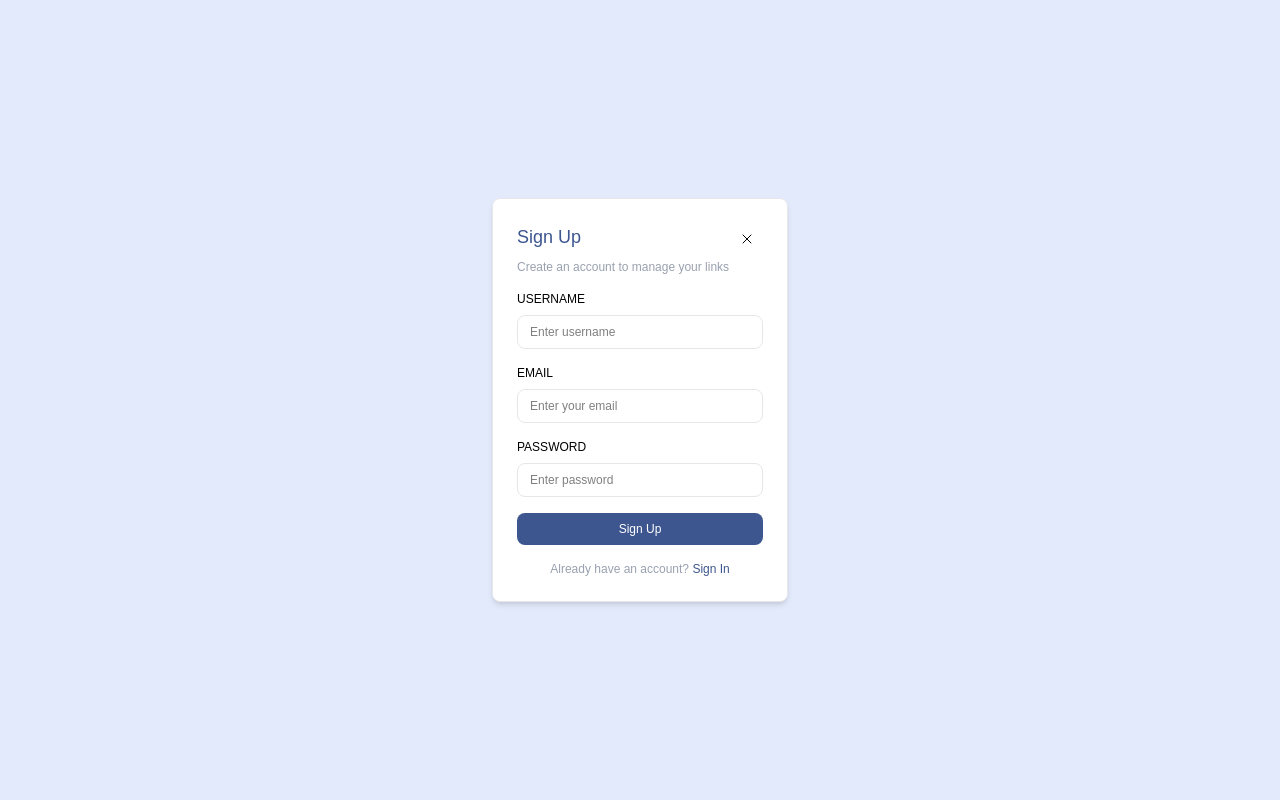
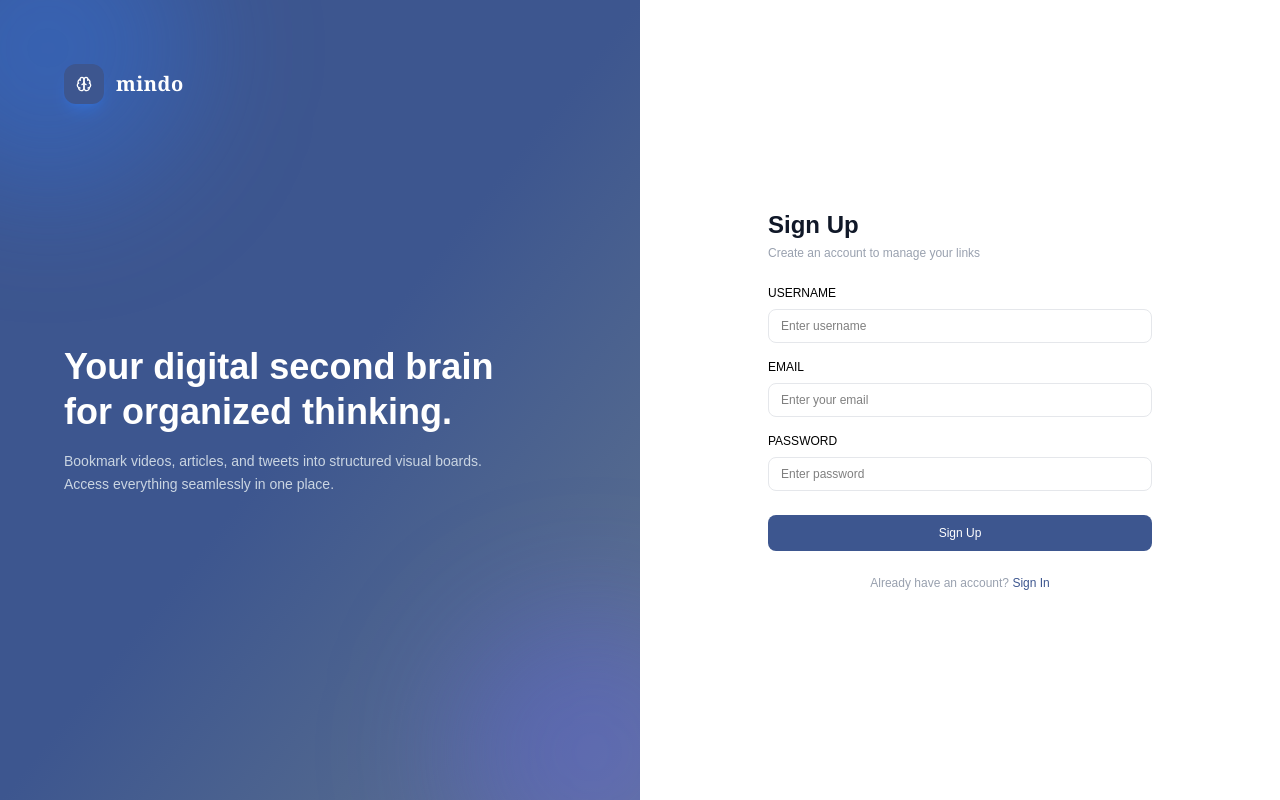
Before and after one commit to sakshi2005-30/Mindo, a React (Vite) app in the folder frontend/: page / in a window 1280 px wide. Built offline with nearby package versions, Linux system fonts and the light colour scheme; no server answers.

Commit message:
changes in the authlayout ,signin and signup layout

```diff
--- a/frontend/src/components/SignUp.tsx
+++ b/frontend/src/components/SignUp.tsx
@@ -2,12 +2,13 @@ import React, { useState } from "react";
 import axios from "axios";
 import { Input } from "./ui/InputComponent";
 import { api } from "../services/api";
-import { CrossIcon } from "./icons/PlusIcon";
 import { useAuth } from "../context/AuthContext";
 import { useNavigate } from "react-router-dom";
+
 interface signUpProps {
   onSwitchToSignIn: () => void;
 }
+
 export const Signup = (props: signUpProps) => {
   const navigate = useNavigate();
   const { signup } = useAuth();
@@ -17,6 +18,7 @@ export const Signup = (props: signUpProps) => {
   const [loading, setLoading] = useState<boolean>(false);
   const [error, setError] = useState<string>("");
   const [success, setSuccess] = useState<string>("");
+
   const handleSubmit = async (e: React.FormEvent<HTMLFormElement>) => {
     e.preventDefault();
     setError("");
@@ -28,7 +30,7 @@ export const Signup = (props: signUpProps) => {
         password,
         email,
       });
-      setSuccess(response.data.mesage || "Account created successfully");
+      setSuccess(response.data.message || "Account created successfully");
       await signup();
 
       setEmail("");
@@ -44,22 +46,17 @@ export const Signup = (props: signUpProps) => {
     }
     setLoading(false);
   };
+
   return (
-    <div className="min-h-screen fixed inset-0 z-50 flex items-center justify-center p-4 ">
-      <div className="w-full sm:w-74 bg-white border rounded-lg flex flex-col items-left px-4 sm:px-6 py-6 border-gray-200 m-2 sm:m-6 shadow-md gap-4 ">
-        {/* header */}
+    <div className="w-full max-w-sm mx-auto flex flex-col gap-6">
+      {/* Header */}
       <div className="flex flex-col gap-1">
-          <div className="flex justify-between">
-            <h1 className="text-lg font-medium text-blue">Sign Up</h1>
-            <div className="hover:bg-light-blue p-2 rounded-full hover:text-blue transition-all duration-300 cursor-pointer">
-              {" "}
-              <CrossIcon size="md" />
-            </div>
-          </div>
+        <h1 className="text-2xl font-bold text-gray-900">Sign Up</h1>
         <p className="text-xs text-gray-400">
           Create an account to manage your links
         </p>
       </div>
+
       {error && (
         <div className="bg-red-50 border border-red-200 text-red-600 text-xs p-2.5 rounded-lg">
           {error}
@@ -71,6 +68,7 @@ export const Signup = (props: signUpProps) => {
           {success}
         </div>
       )}
+
       <form className="flex flex-col gap-4" onSubmit={handleSubmit}>
         <Input
           label="Username"
@@ -98,23 +96,25 @@ export const Signup = (props: signUpProps) => {
           value={password}
           onChange={(e) => setPassword(e.target.value)}
         />
+
         <button
           type="submit"
           disabled={loading}
-            className="w-full bg-blue text-white text-xs font-medium rounded-lg px-4 py-2 hover:bg-blue/95 hover:shadow-lg hover:shadow-blue/50 cursor-pointer transition transform duration-300 hover:-translate-y-0.5 flex justify-center items-center disabled:opacity-50"
+          className="w-full bg-blue text-white text-xs font-medium rounded-lg px-4 py-2.5 hover:bg-blue/95 hover:shadow-lg hover:shadow-blue/50 cursor-pointer transition transform duration-300 hover:-translate-y-0.5 flex justify-center items-center disabled:opacity-50 mt-2"
         >
           {loading ? "Creating account..." : "Sign Up"}
         </button>
       </form>
+
       <div className="text-center text-xs text-gray-400">
         Already have an account?{" "}
-          <a
+        <button
+          type="button"
           onClick={props.onSwitchToSignIn}
           className="text-blue font-medium hover:underline cursor-pointer"
         >
           Sign In
-          </a>
-        </div>
+        </button>
       </div>
     </div>
   );
--- a/frontend/src/components/Signin.tsx
+++ b/frontend/src/components/Signin.tsx
@@ -2,21 +2,22 @@ import React, { useState } from "react";
 import axios from "axios";
 import { Input } from "./ui/InputComponent";
 import { api } from "../services/api";
-import { CrossIcon } from "./icons/PlusIcon";
 import { useAuth } from "../context/AuthContext";
 import { useNavigate } from "react-router-dom";
+
 interface signInProps {
   onSwitchToSignUp: () => void;
 }
+
 export const Signin = (props: signInProps) => {
   const navigate = useNavigate();
   const { signin } = useAuth();
   const [username, setUsername] = useState<string>("");
-
   const [password, setPassword] = useState<string>("");
   const [loading, setLoading] = useState<boolean>(false);
   const [error, setError] = useState<string>("");
   const [success, setSuccess] = useState<string>("");
+
   const handleSubmit = async (e: React.FormEvent<HTMLFormElement>) => {
     e.preventDefault();
     setError("");
@@ -31,28 +32,22 @@ export const Signin = (props: signInProps) => {
       navigate("/dashboard");
     } catch (err: any) {
       if (axios.isAxiosError(err) && err.response) {
-        setError(err.response.data.message || "Signup failed");
+        setError(err.response.data.message || "Signin failed");
       } else {
         setError("Something went wrong. Please try again.");
       }
     }
     setLoading(false);
   };
+
   return (
-    <div className="min-h-screen fixed inset-0  z-50 flex items-center justify-center p-4 ">
-      <div className="w-full sm:w-74 bg-white border rounded-lg flex flex-col items-left px-4 sm:px-6 py-6 border-gray-200 m-2 sm:m-6 shadow-md gap-4 sm:gap-6">
-        {/* header */}
+    <div className="w-full max-w-sm mx-auto flex flex-col gap-6">
+      {/* Header */}
       <div className="flex flex-col gap-1">
-          <div className="flex justify-between">
-            <h1 className="text-lg font-medium text-blue">Sign In</h1>
-            <div className="hover:bg-light-blue p-2 rounded-full hover:text-blue transition-all duration-300 cursor-pointer">
-              {" "}
-              <CrossIcon size="md" />
-            </div>
+        <h1 className="text-2xl font-bold text-gray-900">Sign In</h1>
+        <p className="text-xs text-gray-400">Sign in to your account</p>
       </div>
 
-          <p className="text-xs text-gray-400">Sign in to your account </p>
-        </div>
       {error && (
         <div className="bg-red-50 border border-red-200 text-red-600 text-xs p-2.5 rounded-lg">
           {error}
@@ -64,6 +59,7 @@ export const Signin = (props: signInProps) => {
           {success}
         </div>
       )}
+
       <form className="flex flex-col gap-4" onSubmit={handleSubmit}>
         <Input
           label="Username"
@@ -82,23 +78,25 @@ export const Signin = (props: signInProps) => {
           value={password}
           onChange={(e) => setPassword(e.target.value)}
         />
+
         <button
           type="submit"
           disabled={loading}
-            className="w-full bg-blue text-white text-xs font-medium rounded-lg px-4 py-2 hover:bg-blue/95 hover:shadow-lg hover:shadow-blue/50 cursor-pointer transition transform duration-300 hover:-translate-y-0.5 flex justify-center items-center disabled:opacity-50"
+          className="w-full bg-blue text-white text-xs font-medium rounded-lg px-4 py-2.5 hover:bg-blue/95 hover:shadow-lg hover:shadow-blue/50 cursor-pointer transition transform duration-300 hover:-translate-y-0.5 flex justify-center items-center disabled:opacity-50 mt-2"
         >
           {loading ? "Signing in..." : "Sign In"}
         </button>
       </form>
+
       <div className="text-center text-xs text-gray-400">
         Don't have an account?{" "}
-          <a
+        <button
+          type="button"
           onClick={props.onSwitchToSignUp}
           className="text-blue font-medium hover:underline cursor-pointer"
         >
           Sign Up
-          </a>
-        </div>
+        </button>
       </div>
     </div>
   );
--- a/frontend/src/pages/AuthLayout.tsx
+++ b/frontend/src/pages/AuthLayout.tsx
@@ -1,16 +1,54 @@
+import { useState } from "react";
 import { Signin } from "../components/Signin";
 import { Signup } from "../components/SignUp";
-import { useState } from "react";
+import { BrainIcon } from "../components/icons/PlusIcon";
+
 export const AuthLayout = () => {
   const [authType, setAuthType] = useState<"signin" | "signup">("signup");
+
   return (
-    <div className="bg-light-blue min-h-screen">
-      {authType === "signup" && (
-        <Signup onSwitchToSignIn={() => setAuthType("signin")} />
-      )}
-      {authType === "signin" && (
-        <Signin onSwitchToSignUp={() => setAuthType("signup")} />
-      )}
+    <div className="w-screen h-screen min-h-screen grid grid-cols-1 md:grid-cols-2 overflow-hidden bg-white">
+      {/* Left Side: Visual/Branding Section */}
+      <div className="hidden md:flex flex-col justify-between p-12 lg:p-16 bg-gradient-to-br from-blue via-blue to-slate-500 text-white relative overflow-hidden">
+        {/* Subtle Glow Accents */}
+        <div className="absolute -top-24 -left-24 w-72 h-72 bg-blue-500/30 rounded-full blur-3xl pointer-events-none" />
+        <div className="absolute -bottom-24 -right-24 w-72 h-72 bg-indigo-500/30 rounded-full blur-3xl pointer-events-none" />
+
+        {/* Logo / Brand Header */}
+        <div className="relative z-10 flex items-center gap-3">
+          <div className="w-10 h-10 rounded-xl bg-blue flex items-center justify-center shadow-lg shadow-blue-500/30">
+            <span className="font-black text-white text-xl"><BrainIcon size="md"/></span>
+          </div>
+          <span className="font-bold text-xl font-serif tracking-wide text-white">
+            mindo
+          </span>
+        </div>
+
+        {/* Value Proposition */}
+        <div className="relative z-10 my-auto max-w-md">
+          <h2 className="text-3xl lg:text-4xl font-extrabold leading-tight mb-4">
+            Your digital second brain for organized thinking.
+          </h2>
+          <p className="text-sm text-slate-300 leading-relaxed">
+            Bookmark videos, articles, and tweets into structured visual boards.
+            Access everything seamlessly in one place.
+          </p>
+        </div>
+
+
+
+      </div>
+
+      {/* Right Side: Auth Form Container */}
+      <div className="flex flex-col justify-center items-center p-8 lg:p-16 bg-white overflow-y-auto">
+        <div className="w-full max-w-md">
+          {authType === "signup" ? (
+            <Signup onSwitchToSignIn={() => setAuthType("signin")} />
+          ) : (
+            <Signin onSwitchToSignUp={() => setAuthType("signup")} />
+          )}
+        </div>
+      </div>
     </div>
   );
 };
```
Lines whose indentation alone changed are shown as unchanged.
